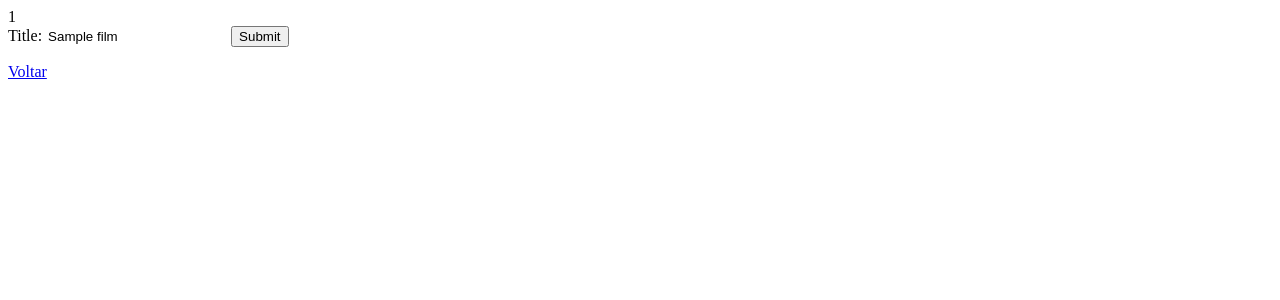
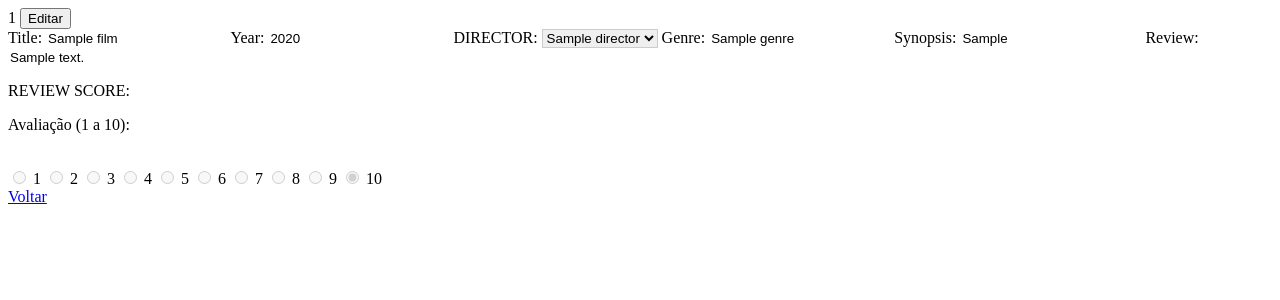
Before and after one commit to emanuelsousa123/movie-catalog-crud, a PHP site: page /pages/film_information.php?film_id=1 in a window 1280 px wide. Shown: the top 300 px of the page. Run offline with PHP 8.4, Linux system fonts and the light colour scheme; the visitor is signed in with stand-in values (Sample User, id 1); tables that the repository leaves empty hold one stand-in row (values such as "Sample post").

Commit message:
correção de erros
o usuario pode atualizar o campo do diretor de um filme, escolhendo um diretor cadastrado por meio de um select ou cadastrando um novo diretor por um campo input

```diff
--- a/movie_catalog/pages/film_information.php
+++ b/movie_catalog/pages/film_information.php
@@ -1,3 +1,4 @@
+<!DOCTYPE html>
 <?php
     require_once '../includes/auth.php';
     require_once '../includes/config.php';
@@ -5,7 +6,7 @@
     echo $_GET['film_id'];
 
     $select_film = $conexao->prepare('SELECT
-    films.id,
+    films.id AS film_id,
     films.title,
     films.synopsis,
     films.review,
@@ -14,7 +15,9 @@
     films.image_url,
     films.status,
     directors.name AS director_name,
-    genres.name AS genre_name
+    directors.id AS director_id,
+    genres.name AS genre_name,
+    genres.id AS genre_id
     FROM films
     JOIN directors_films ON directors_films.films_id = films.id
     JOIN directors ON directors.id = directors_films.directors_id
@@ -24,68 +27,141 @@
     $select_film->execute();
     $film = $select_film->fetch(PDO::FETCH_ASSOC);
 ?>
-<!DOCTYPE html>
+
 <html lang="en">
 <head>
     <meta charset="UTF-8">
     <meta name="viewport" content="width=device-width, initial-scale=1.0">
     <title>My Movie Catalog - <?= $film['title']?></title>
+    <style>
+        input[disabled] {
+            color: #000;
+            background-color: #fff;
+            cursor: text;
+            pointer-events: none; /* para manter desativado mas parecer "normal" */
+        }
+        select[disabled] {
+            opacity: 1;
+            /* background-color: white; */
+            color: black;
+            border: 1px solid #ccc;
+            cursor: text;
+            pointer-events: none; /* mantém desativado, mas sem visual feio */
+        }
+    </style>
 </head>
 <body>
-    <!-- <h1><?= $film['title']?> - <?= $film['year']?></h1>
-    <p>By <?= $film['director_name']?></p>
-    <img width='100px' height="auto" src="<?= $film['image_url']?>" alt="#">
-    <p><?= $film['synopsis']?></p>
+    <button onclick="desabilitar()">Editar</button>
+    <form action="../actions/update_film.php" method="POST">
+        <input type="hidden" name="film_id" value="<?= htmlspecialchars($film['film_id']) ?>">
 
-    <p><?= $film['review']?></p>
-    <p><?= $film['review_score']?></p>
-    <p><?= $film['genre_name']?></p>
-    <?php
-        if ($film['status'] == 1){
-            echo '<p>Assistido</p>';
-        } else {
-            echo '<p>Não assistido</p>';
-        }
-    ?> -->
+        <label for="title">Title:</label>
+        <input class="input_update" style="border:none;" type="text" name="title" id="title" value="<?= htmlspecialchars($film['title']) ?>">
 
-        <form action="../actions/update_film.php" method="POST">
-            <input type="hidden" name="id_film" value="<?= htmlspecialchars($film['id']) ?>">
+        <label for="year">Year:</label>
+        <input class="input_update" style="border:none;" type="text" name="year" id="year" value="<?= htmlspecialchars($film['year']) ?>">
 
-            <label for="title">Title:</label>
-            <input style="border:none;" type="text" name="title" id="title" value="<?= htmlspecialchars($film['title']) ?>">
+        <!-- <label for="director_name">Director:</label>
+        <input class="input_update" style="border:none;" type="text" name="director_name" id="director_name" value="<?= htmlspecialchars($film['director_name']) ?>"> -->
 
-            <!-- <label for="year">Year:</label>
-            <input style="border:none;" type="text" name="year" id="year" value="<?= htmlspecialchars($film['year']) ?>">
+        DIRECTOR:
+        <select class="input_update" name="director_name" id="select_director">
+            <?php
+                $names_director_bd = $conexao->prepare('SELECT id, name FROM directors');
+                $names_director_bd->execute();
 
-            <label for="director_name">Director:</label>
-            <input style="border:none;" type="text" name="director_name" id="director_name" value="<?= htmlspecialchars($film['director_name']) ?>">
+                $directors = $names_director_bd->fetchAll();
 
-            <label for="synopsis">Synopsis:</label>
-            <input style="border:none;" type="text" name="synopsis" id="synopsis" value="<?= htmlspecialchars($film['synopsis']) ?>">
+                if ($directors) {
+                    foreach ($directors as $director) {
+            ?>
 
-            <label for="review">Review:</label>
-            <input style="border:none;" type="text" name="review" id="review" value="<?= htmlspecialchars($film['review']) ?>">
+            <option value="<?= htmlspecialchars($director['name']) ?>"
+                <?php if ($director['id'] == $film['director_id']){
+                    echo 'selected';
+                    }
+                ?>>
+                <?= htmlspecialchars($director['name']) ?>
+            </option>';
 
-            <label for="review_score">REVIEW SCORE:</label>
-            <label>Avaliação (1 a 10):</label><br>
-            <?php for ($i = 1; $i <= 10; $i++) {?>
-            <input type="radio" id="review_score_film<?= $i ?>" name="review_score" value="<?php echo $i; ?>">
-            <label for="review_score_film<?= $i ?>"><?= $i ?></label>
             <?php
-                    echo '<script>
-                            document.getElementById("review_score_film' . $film["review_score"] . '").checked = true;
-                        </script>';
+                    }
                 }
-            ?> -->
+            ?>
+        </select>
 
+        <input type="text" name="director_name" id="add_director" style="display: none;" disabled>
 
+        <button type="button" onclick="adicionarDiretor()" id="aparecer_campo" style="display: none;">adicionar diretor</button>
 
-            <input type="submit">
-        </form>
+        <button type="button" onclick="show_select()" id="show_select_id" style="display: none;">escolher diretor</button>
+
+        <input type="hidden" name="director_id" value="<?= htmlspecialchars($film['director_id']) ?>">
+
+        <label for="genre_name">Genre:</label>
+        <input class="input_update" style="border:none;" type="text" name="genre_name" id="genre_name" value="<?= htmlspecialchars($film['genre_name']) ?>">
+
+        <input type="hidden" name="genre_id" value="<?= htmlspecialchars($film['genre_id']) ?>">
+
+        <label for="synopsis">Synopsis:</label>
+        <input class="input_update" style="border:none;" type="text" name="synopsis" id="synopsis" value="<?= htmlspecialchars($film['synopsis']) ?>">
+
+        <label for="review">Review:</label>
+        <input class="input_update" style="border:none;" type="text" name="review" id="review" value="<?= htmlspecialchars($film['review']) ?>">
+
+        <p>REVIEW SCORE:</p>
+        <p>Avaliação (1 a 10):</p><br>
+        <?php for ($i = 1; $i <= 10; $i++) {?>
+        <input class="input_update" type="radio" id="review_score_film<?= $i ?>" name="review_score" value="<?php echo $i; ?>">
+        <label for="review_score_film<?= $i ?>"><?= $i ?></label>
+        <?php } ?>
+
+        <input type="submit" value="update" style='display:none;' id="update">
+    </form>
 
     <a href="films.php">Voltar</a>
 
 
+    <script>
+        const input_update = document.querySelectorAll('.input_update');
+        const update = document.getElementById('update');
+        const aparecer_campo = document.getElementById('aparecer_campo');
+        const select_director = document.getElementById('select_director');
+        const add_director = document.getElementById('add_director');
+        const show_select_var = document.getElementById('show_select_id');
 
+        input_update.forEach(input => input.disabled = true);
+        document.getElementById('review_score_film<?= $film["review_score"] ?>').checked = true;
+        function desabilitar() {
+            input_update.forEach(input => input.disabled = false);
+            update.style.display = "inline";
+            aparecer_campo.style.display = "inline";
+        }
+        function adicionarDiretor() {
+            select_director.style.display = "none";
+            select_director.disabled = true;
+            add_director.style.display = "inline";
+            add_director.disabled = false;
+            aparecer_campo.style.display ="none";
+            show_select_var.style.display ="inline";
+        }
+        function show_select() {
+            add_director.style.display = "none";
+            add_director.disabled = true;
+            select_director.style.display = "inline";
+            select_director.disabled = false;
+            show_select_var.style.display ="none";
+            aparecer_campo.style.display ="inline";
+        }
+
+        // function show_input (input1, input2, button1, button2) {
+        //     input1.style.display = "none";
+        //     input1.disabled = true;
+        //     input2.style.display = "inline";
+        //     input2.disabled = false;
+        //     c.style.display ="none";
+        //     d.style.display ="inline";
+        // }
+    </script>
 </body>
 </html>
--- a/movie_catalog/pages/movie_register_form.php
+++ b/movie_catalog/pages/movie_register_form.php
@@ -70,6 +70,8 @@
             ?>
         </datalist>
 
+
+
         <input type="checkbox" id="status" name="status" value="1" onclick="exibir()";>
         <label for="status">ASSISTIDO</label>
 
```
Also changed, not shown: movie_catalog/actions/update_film.php (+61 -6 lines), movie_catalog/assets/css/pages/film_information.css (added).
